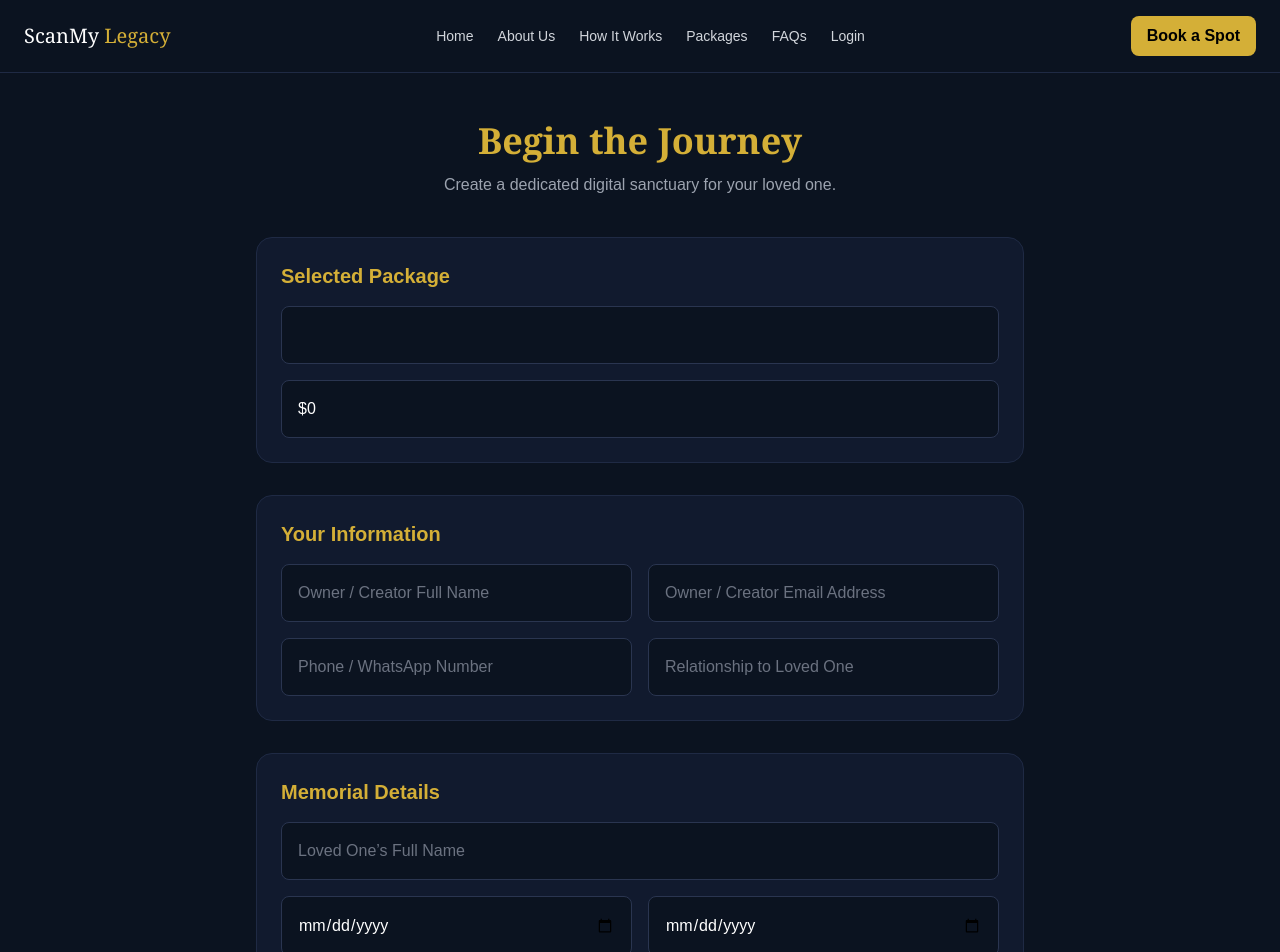
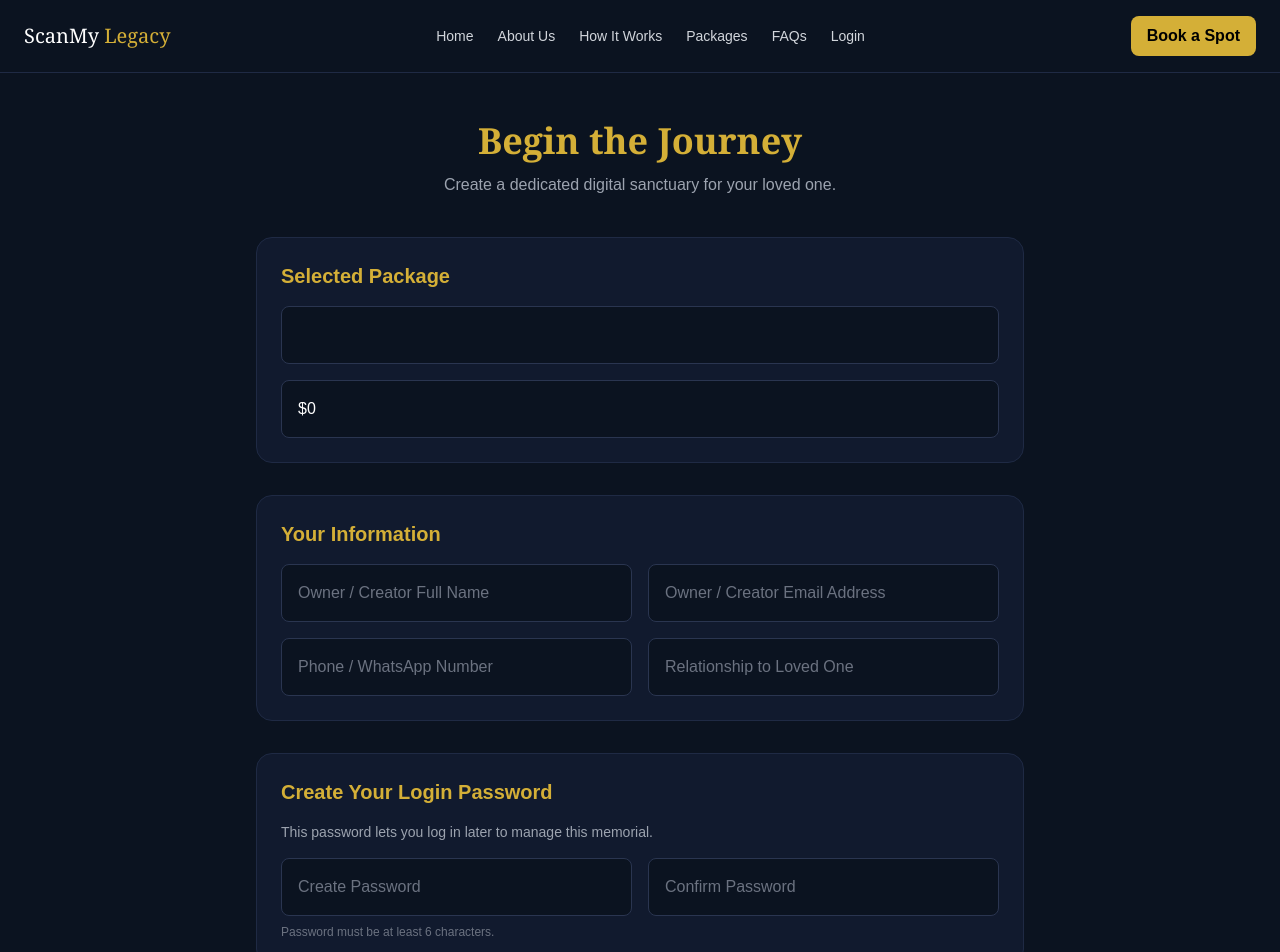
Before and after one commit to trinibuzz/scanmylegacy-app, a Next.js app: page /create-memorial in a window 1280 px wide. Shown: the top 952 px of the page. Built offline with nearby package versions, Linux system fonts and the light colour scheme.

Commit message:
Add password fields to create memorial

```diff
--- a/app/create-memorial/page.tsx
+++ b/app/create-memorial/page.tsx
@@ -15,6 +15,8 @@ function CreateMemorialForm() {
   const [creatorEmail, setCreatorEmail] = useState("");
   const [creatorPhone, setCreatorPhone] = useState("");
   const [creatorRelationship, setCreatorRelationship] = useState("");
+  const [password, setPassword] = useState("");
+  const [confirmPassword, setConfirmPassword] = useState("");
 
   const [fullName, setFullName] = useState("");
   const [birthDate, setBirthDate] = useState("");
@@ -25,12 +27,21 @@ function CreateMemorialForm() {
   const [galleryPhotos, setGalleryPhotos] = useState<File[]>([]);
 
   const [enableFamilyTree, setEnableFamilyTree] = useState(false);
-
   const [enableReminders, setEnableReminders] = useState(false);
 
   const submitMemorial = async () => {
     if (!creatorName || !creatorEmail || !fullName) {
       alert("Please complete all required fields.");
+      return;
+    }
+
+    if (!password || password.length < 6) {
+      alert("Please create a password with at least 6 characters.");
+      return;
+    }
+
+    if (password !== confirmPassword) {
+      alert("Passwords do not match.");
       return;
     }
 
@@ -40,6 +51,7 @@ function CreateMemorialForm() {
     formData.append("creator_email", creatorEmail);
     formData.append("creator_phone", creatorPhone);
     formData.append("creator_relationship", creatorRelationship);
+    formData.append("password", password);
 
     formData.append("full_name", fullName);
     formData.append("birth_date", birthDate);
@@ -51,7 +63,6 @@ function CreateMemorialForm() {
     formData.append("package_price", packagePrice);
 
     formData.append("enable_family_tree", enableFamilyTree ? "1" : "0");
-
     formData.append("enable_reminders", enableReminders ? "1" : "0");
 
     if (coverPhoto) {
@@ -161,6 +172,7 @@ function CreateMemorialForm() {
               />
 
               <input
+                type="email"
                 placeholder="Owner / Creator Email Address"
                 value={creatorEmail}
                 onChange={(e) => setCreatorEmail(e.target.value)}
@@ -181,6 +193,39 @@ function CreateMemorialForm() {
                 className={inputStyle}
               />
             </div>
+          </div>
+
+          {/* Account Password */}
+          <div className="rounded-2xl border border-[#1f2a44] bg-[#111a2e] p-6">
+            <h2 className="mb-4 text-xl font-semibold text-[#d4af37]">
+              Create Your Login Password
+            </h2>
+
+            <p className="mb-4 text-sm text-gray-400">
+              This password lets you log in later to manage this memorial.
+            </p>
+
+            <div className="grid gap-4 md:grid-cols-2">
+              <input
+                type="password"
+                placeholder="Create Password"
+                value={password}
+                onChange={(e) => setPassword(e.target.value)}
+                className={inputStyle}
+              />
+
+              <input
+                type="password"
+                placeholder="Confirm Password"
+                value={confirmPassword}
+                onChange={(e) => setConfirmPassword(e.target.value)}
+                className={inputStyle}
+              />
+            </div>
+
+            <p className="mt-2 text-xs text-gray-500">
+              Password must be at least 6 characters.
+            </p>
           </div>
 
           {/* Memorial Details */}
```
